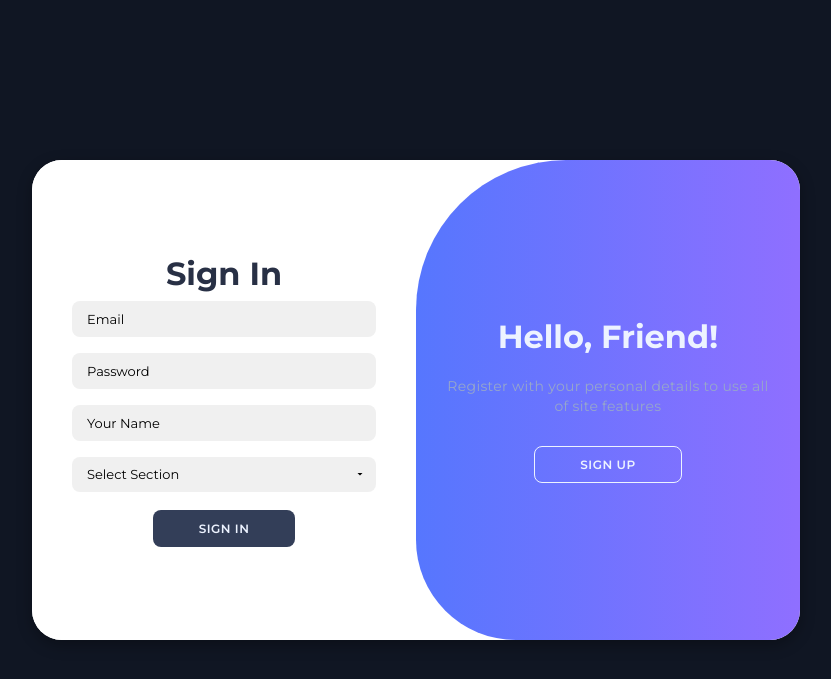
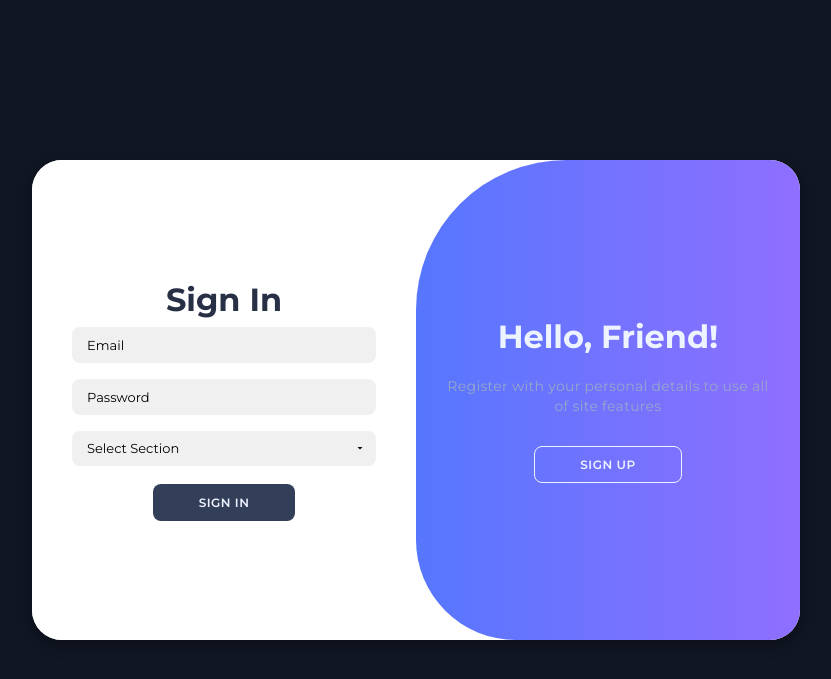
Before and after one commit to Lagozon-Technologies/Agentic-Application, a FastAPI app: page /authentication in a window 1280 px wide. Shown: the top 679 px of the page, without its empty margins (224-1055 px from the left). Run offline with FastAPI, Linux system fonts and the light colour scheme; parts of the project's set-up code (start-up, migrations or seed data) failed here and were passed over; some libraries are stand-ins or nearby versions.

Commit message:
Update authentication.html

```diff
--- a/templates/authentication.html
+++ b/templates/authentication.html
@@ -306,7 +306,6 @@ body {
                     <a href="#" class="icon"><i class="fa-brands fa-linkedin-in"></i></a>
                 </div>
                 <span>or use your email for registeration</span>
-                <input type="text" placeholder="Name">
                 <input type="email" placeholder="Email">
                 <input type="password" placeholder="Password">
                 <button>Sign Up</button>
@@ -317,7 +316,6 @@ body {
                 <h1>Sign In</h1>
                 <input type="email" name="email" placeholder="Email" required>
                 <input type="password" name="password" placeholder="Password" required>
-                <input type="text" name="full_name" placeholder="Your Name" required>
 
                 <select name="section" id="section-dropdown" required>
                     <option value="" disabled selected>Select Section</option>
```
